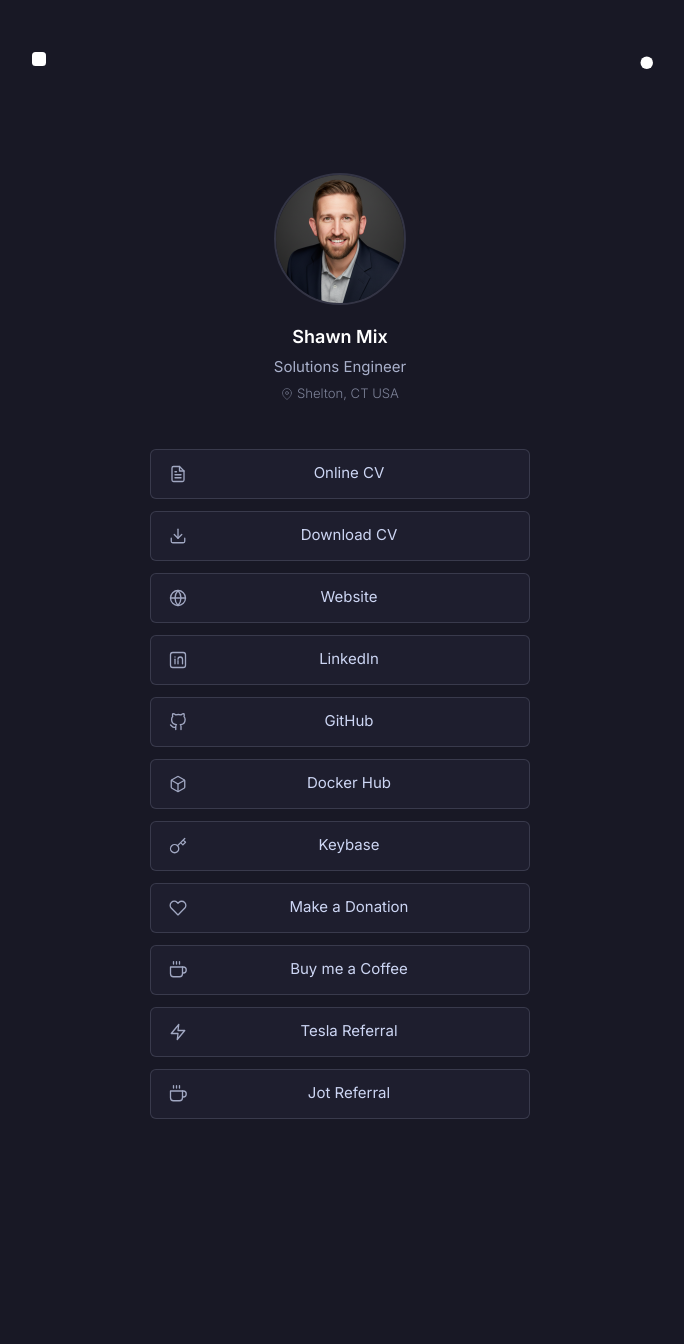
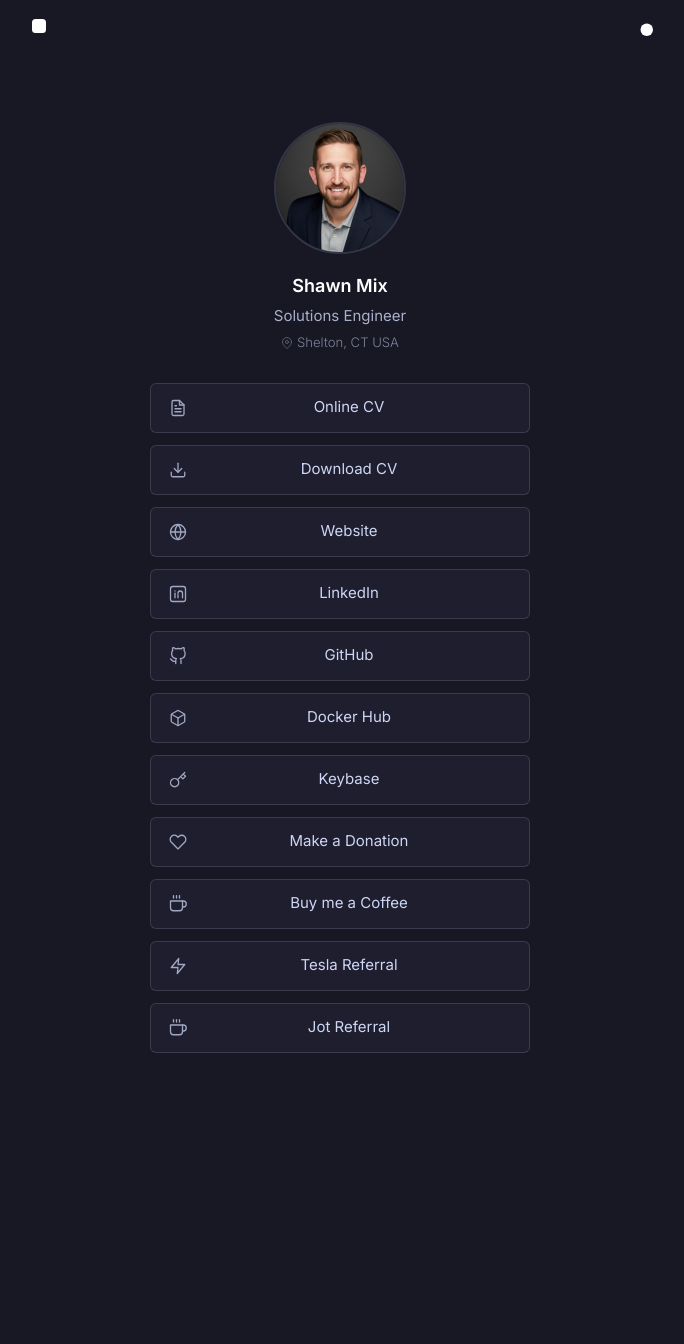
Before and after one commit to 1activegeek/landingPage, a Jekyll site: the page built from pages/links.md, in a window 1280 px wide. Shown: the whole page, without its empty margins (300-984 px from the left). Built offline with Jekyll 4.4.1, drawn with Linux system fonts in a browser that asks for light colours; after the commit the page ends 1278 px from its top, so only the background shows below that.

Commit message:
Tighten spacing on links page and update icons
- Reduce container top padding and profile block padding to pull
  content closer to the nav
- Replace car icon iterations with lightning bolt for Tesla Referral
- Update Jot Referral to match coffee cup icon

```diff
--- a/assets/css/links.css
+++ b/assets/css/links.css
@@ -6,6 +6,12 @@
 /* =========================================================
    PAGE WRAPPER
    ========================================================= */
+
+/* Pull the whole page closer to the nav */
+.container:has(.links-page) {
+  padding-top: var(--space-sm);
+}
+
 .links-page {
   width: 100%;
   max-width: 380px;
@@ -21,7 +27,7 @@
   flex-direction: column;
   align-items: center;
   text-align: center;
-  padding: var(--space-lg) 0 var(--space-xl);
+  padding: var(--space-sm) 0 var(--space-lg);
   gap: var(--space-xs);
 }
 
```
